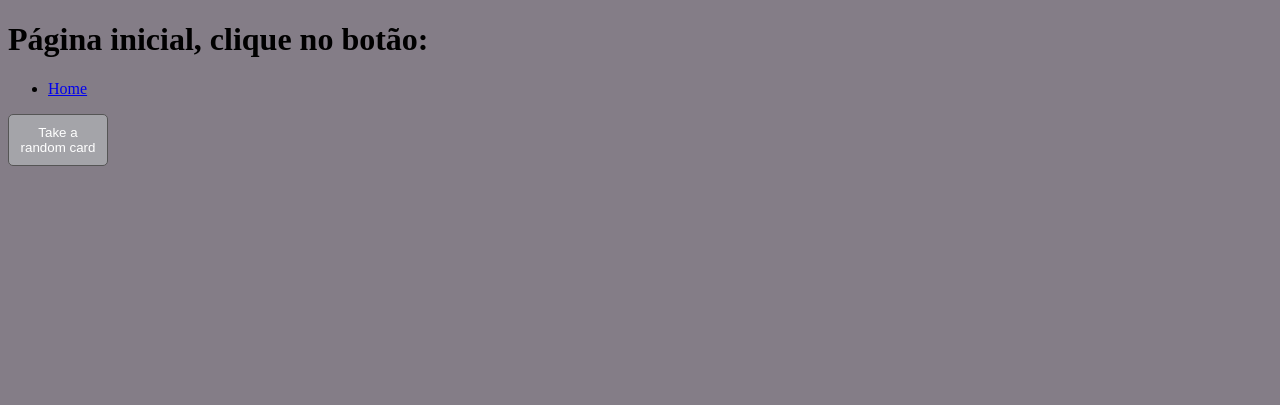
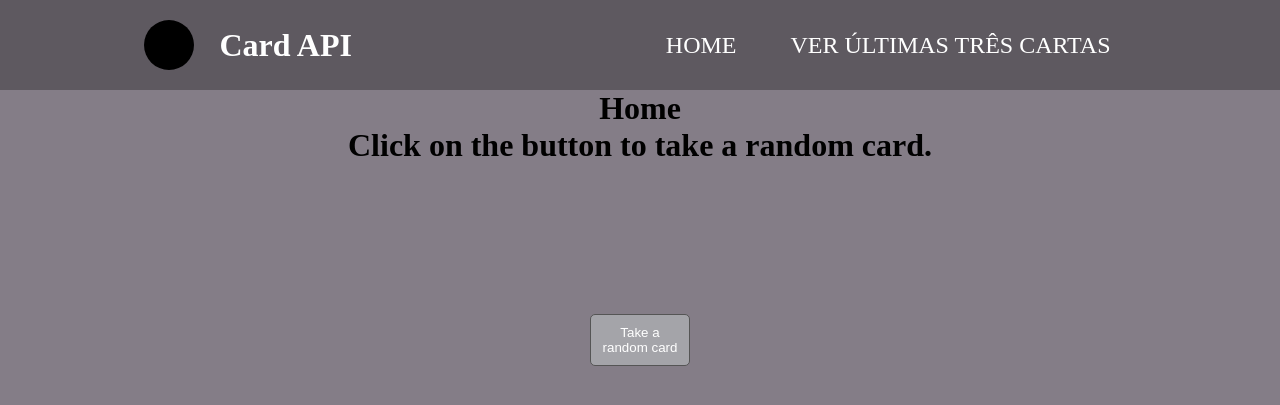
Before and after one commit to FelipeStafoge/Django_API_Cards, a Django app: page / in a window 1280 px wide. Shown: the top 405 px of the page. Run offline with Django 4.2, Linux system fonts and the light colour scheme.

Commit message:
Criação de header, Last Three Cards, novos CSS e HTML

```diff
--- a/api.py
+++ b/api.py
@@ -1,5 +1,8 @@
 import requests
 from deck import deck_id
+
+card_to_show = {}
+last_three = []
 
 
 def shuffle(deck_id):
@@ -13,6 +16,8 @@ def generate_a_card(deck_id):
     json = req.json()
     card_value = json['cards'][0]['value']
     card_suit = json['cards'][0]['suit']
+    card_image = json['cards'][0]['image']
+
 
     if json['remaining'] == 1:
         shuffle(deck_id)
@@ -20,4 +25,21 @@ def generate_a_card(deck_id):
         card_color = 'RED'
     else:
         card_color = 'BLACK'
-    return card, card_color, card_suit, card_value, json
+    card_to_show['value'] = card_value
+    card_to_show['suit'] = card_suit
+    card_to_show['image'] = card_image
+    last_three.append(card_to_show.copy())
+    card_to_show.clear()
+    if len(last_three) > 3:
+        last_three.pop(0)
+    return card, card_color, card_suit, card_value, card_image,json
+
+
+def show_last_three():
+    try:
+        first_card = last_three[0]
+        second_card = last_three[1]
+        third_card = last_three[2]
+    except:
+        print('You not got enough cards')
+    print('vasco')
--- a/base/global/base.html
+++ b/base/global/base.html
@@ -5,23 +5,22 @@
     <meta charset="UTF-8">
     <meta name="viewport" content="width=device-width, initial-scale=1.0">
     <link rel="stylesheet" href="{% static "home/css/style.css" %}">
+    <title>Api Card</title>
 </head>
-
 <body>
-    <h1>{% block text %}sem att{% endblock text %}</h1>
     <header>
-
-                <ul>
-                    <li><a href="{%url 'index:index'%}">Home</a></li>
-                </ul>
+        <div class="container-logo">
+            <div class="logo-imagem"></div>
+            <div class="logo-texto">
+                <h1>Card API</h1>
             </div>
-
+        </div>
+        <div class="menu">
+            <ul>
+                <li><a href="{%url 'index:index'%}">Home</a></li>
+                <li><a href="{%url 'index:last_three_cards'%}">Ver últimas três cartas</a></li>
+            </ul>
         </div>
     </header>
-    <form action="{%url 'index:take_a_card'%}" method="get">
-        <button class="btn">Take a random card</button>
-    </form>
-    <h1>{% block card %}{% endblock card %}</h1>
-
 </body>
 </html>
--- a/home/static/home/css/style.css
+++ b/home/static/home/css/style.css
@@ -1,3 +1,9 @@
+*{
+    padding: 0;
+    margin: 0;
+    box-sizing: border-box;
+}
+
 body{
     background-color: rgb(132, 125, 135);
 }
@@ -12,9 +18,76 @@ body{
     text-align: center;
     user-select: none;
     cursor: pointer;
+    margin-top: 150px;
 }
 
 .btn:hover{
     background-color: rgb(122, 122, 253);
     transition: 0.3s;
 }
+
+
+header{
+    width: 100%;
+    background-color: rgb(94, 89, 96);
+    display: flex;
+    justify-content: space-around;
+    align-items: center;
+    padding: 20px 0;
+
+}
+
+.logo-imagem{
+    width: 50px;
+    height: 50px;
+    background-color: black;
+    border-radius: 25px;
+}
+
+.container-logo{
+    display: flex;
+    align-items: center;
+}
+
+.logo-texto{
+    margin-left: 25px;
+    color: white;
+}
+
+.menu li{
+    display: inline-block;
+    margin: 0 10px;
+}
+
+.menu li a{
+    font-size: 24px;
+    text-decoration: none;
+    color: white;
+    text-transform: uppercase;
+    padding: 10px 15px;
+    border-radius: 10px;
+}
+
+.menu li a:hover{
+    background-color: rgba(100, 100, 100, 0.9);
+}
+
+.div-button{
+    display: flex;
+    align-items: center;
+    justify-content: center;
+}
+
+.card-image {
+    width: 100%;
+    display: flex;
+    justify-content: center;
+    align-items: center;
+}
+
+.text-home{
+    width: 100%;
+    display: flex;
+    justify-content: center;
+    align-items: center;
+}
--- a/home/templates/home/home.html
+++ b/home/templates/home/home.html
@@ -1,7 +1,18 @@
-{% extends "global/base.html" %}
+{% include "global/base.html" %}
 {% load static %}
-<title>Cartas</title>
+<title>Cards</title>
 <body>
-        <h1>{% block text %}Página inicial, clique no botão:{% endblock text %} </h1>
+        <div class="text-home">
+                <h1>Home</h1>
+        </div>
+        <div class="text-home">
+                <h1>Click on the button to take a random card.</h1>
+        </div>
+
+        <div class="div-button">
+            <form action="{%url 'index:take_a_card'%}" method="get">
+                <button class="btn">Take a random card</button>
+            </form>
+        </div>
 </body>
 </html>
--- a/home/urls.py
+++ b/home/urls.py
@@ -6,4 +6,5 @@ app_name = 'index'
 urlpatterns = [
     path('', views.index, name='index'),
     path('take_a_card/', views.take_a_card, name='take_a_card'),
+    path('last_three_cards/', views.last_three_cards, name='last_three_cards')
 ]
--- a/home/views.py
+++ b/home/views.py
@@ -1,5 +1,5 @@
 from django.shortcuts import render
-from api import generate_a_card
+from api import generate_a_card, show_last_three
 from deck import deck_id
 
 def index(request):
@@ -7,8 +7,16 @@ def index(request):
 
 
 def take_a_card(request):
-    generate_a_card(deck_id)
-    card, card_color, card_suit, card_value, json = generate_a_card(deck_id)
+    card, card_color, card_suit, card_value, card_image,json = generate_a_card(deck_id)
     print(json)
+    print('//////////////////////////////////')
+    show_last_three()
+    print('//////////////////////////////////')
     return render(request, 'home/take_a_card.html',{'card_color': card_color, 'card_suit': card_suit, 'deck_id': deck_id,
-    'card_value': card_value})
+    'card_value': card_value, 'card_image': card_image})
+
+def last_three_cards(request):
+    first_card, second_card, third_card = show_last_three()
+    print(first_card)
+    show_last_three()
+    return render(request, 'home/last_three_cards', {'first_card':first_card, 'second_card':second_card, 'third_card':third_card})
--- a/project/urls.py
+++ b/project/urls.py
@@ -4,5 +4,6 @@ from django.urls import path, include
 urlpatterns = [
     path('', include('home.urls'), name='index'),
     path('take_a_card/', include('home.urls'), name='take_a_card'),
+    path('last_three_cards/',  include('home.urls'),name='last_three_cards'),
     path('admin/', admin.site.urls),
 ]
```
Also changed, not shown: home/templates/home/take_a_card.html (+17 -5 lines), 1 other file.
